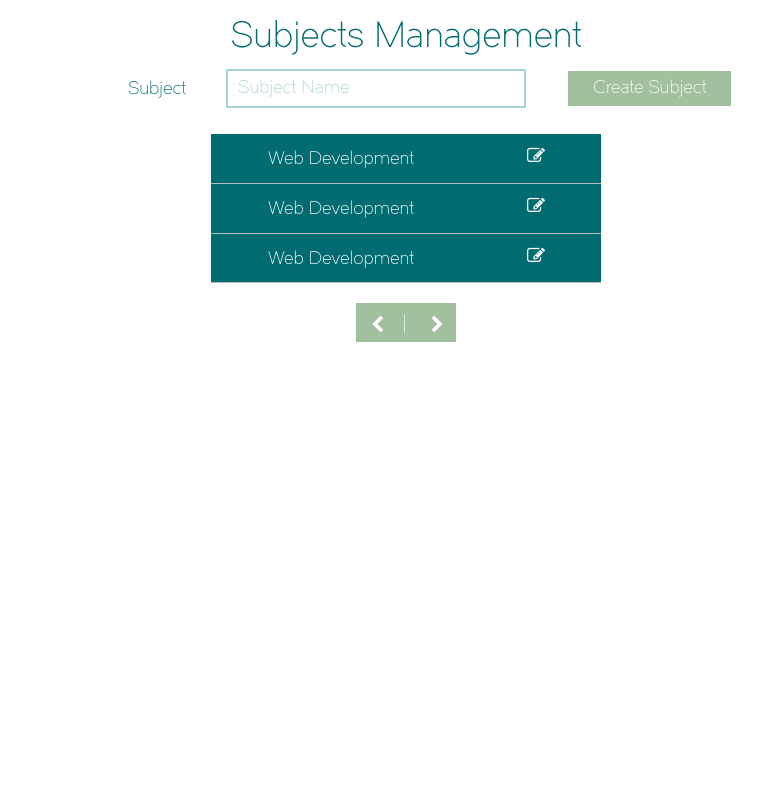
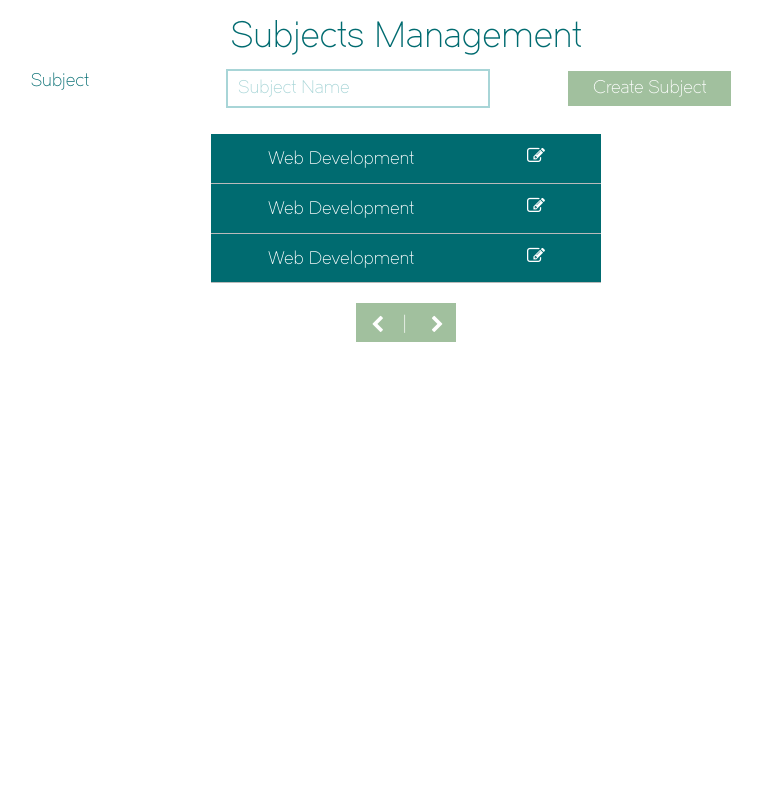
Before and after one commit to ashahmali/web-online-quiz, a CodeIgniter app: page /index.php/subject/index in a window 1280 px wide. Shown: the part 71-870 px from the top of the page, without its empty margins (234-996 px from the left). Run offline with CodeIgniter, Linux system fonts and the light colour scheme.

Commit message:
Fix - Change css class for admin pages

```diff
--- a/application/views/pages/admin_start.php
+++ b/application/views/pages/admin_start.php
@@ -8,7 +8,7 @@
  * @version     1.0.0
  */
 ?>
-<article class="row page register">
+<article class="row page admin">
 	<div class="col-lg-12 col-md-12 col-sm-12 col-xs-12">
 		<header class="header">
 			<h1>Subjects Management</h1>
```
